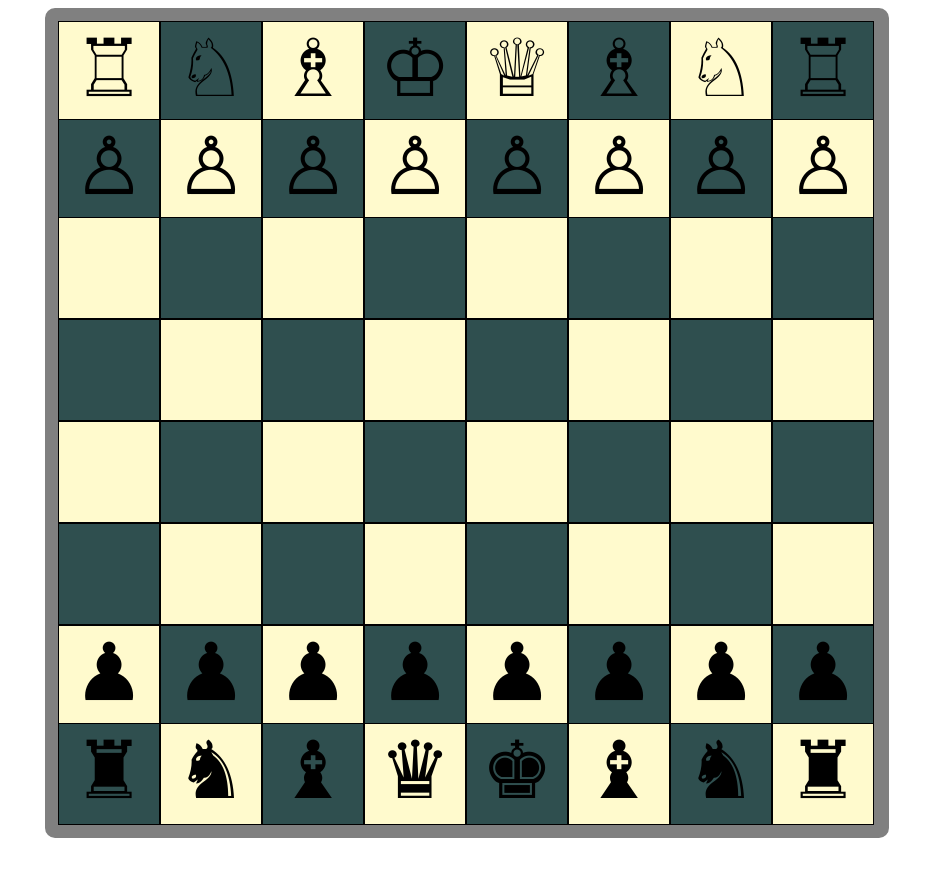
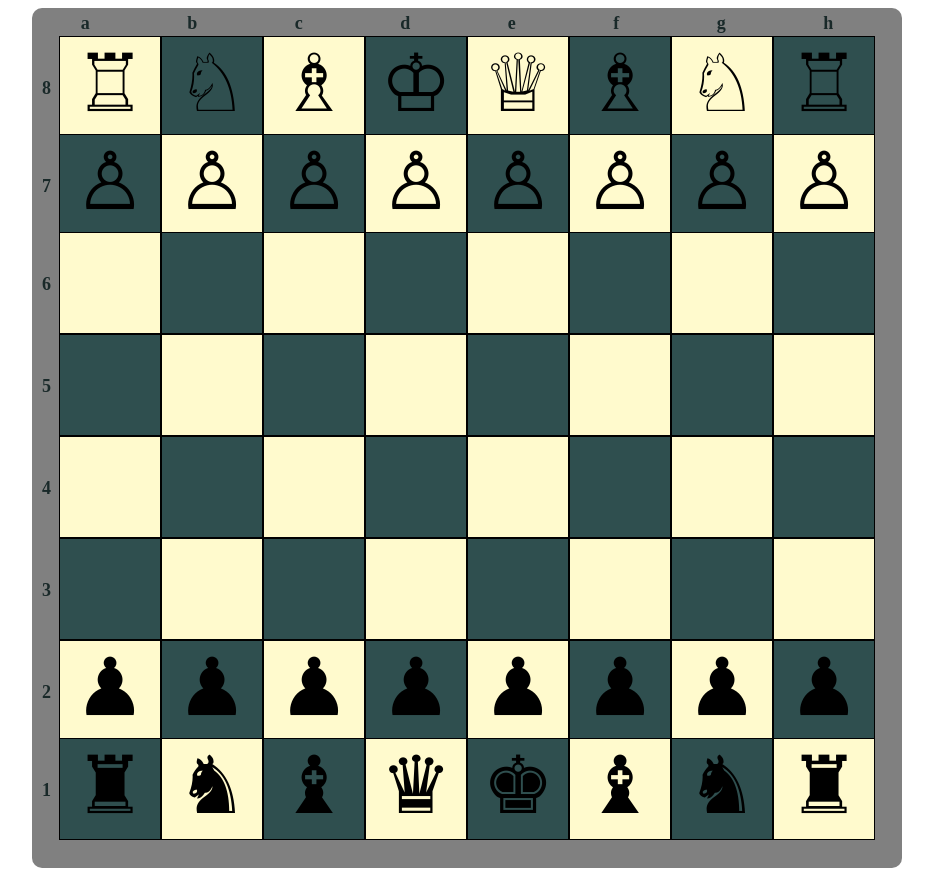
Before and after one commit to Kostya-yak/lab3, a plain HTML site: page index.html in a window 1280 px wide. Shown: the whole page, without its empty margins (173-1106 px from the left). Before the commit the page ends 846 px from the top, so only its background shows below. Drawn offline with Linux system fonts and the light colour scheme.

Commit message:
Change Html and css, add designations

```diff
--- a/index.html
+++ b/index.html
@@ -11,29 +11,42 @@
 
 <div class="container">
     <div>
-        <div>
-            <div class="box white">&#9814;</div>
-            <div class="box black">&#9816;</div>
-            <div class="box white">&#9815;</div>
-            <div class="box black">&#9812;</div>
-            <div class="box white">&#9813;</div>
-            <div class="box black">&#9815;</div>
-            <div class="box white">&#9816;</div>
-            <div class="box black">&#9814;</div>
+        <div class="abc">
+            <p class="abc__text">a</p>
+            <p class="abc__text">b</p>
+            <p class="abc__text">c</p>
+            <p class="abc__text">d</p>
+            <p class="abc__text">e</p>
+            <p class="abc__text">f</p>
+            <p class="abc__text">g</p>
+            <p class="abc__text">h</p>
         </div>
         <div>
-            <div class="box black">&#9817;</div>
-            <div class="box white">&#9817;</div>
-            <div class="box black">&#9817;</div>
-            <div class="box white">&#9817;</div>
-            <div class="box black">&#9817;</div>
-            <div class="box white">&#9817;</div>
-            <div class="box black">&#9817;</div>
-            <div class="box white">&#9817;</div>
+            <div class="qwe">8</div>
+            <div class="box white ">&#9814;</div>
+            <div class="box black ">&#9816;</div>
+            <div class="box white ">&#9815;</div>
+            <div class="box black ">&#9812;</div>
+            <div class="box white ">&#9813;</div>
+            <div class="box black ">&#9815;</div>
+            <div class="box white ">&#9816;</div>
+            <div class="box black ">&#9814;</div>
+        </div>
+        <div>
+            <div class="qwe">7</div>
+            <div class="box black ">&#9817;</div>
+            <div class="box white ">&#9817;</div>
+            <div class="box black ">&#9817;</div>
+            <div class="box white ">&#9817;</div>
+            <div class="box black ">&#9817;</div>
+            <div class="box white ">&#9817;</div>
+            <div class="box black ">&#9817;</div>
+            <div class="box white ">&#9817;</div>
         </div>
     </div>
     <div>
         <div>
+            <div class="qwe">6</div>
             <div class="box white"></div>
             <div class="box black"></div>
             <div class="box white"></div>
@@ -44,6 +57,7 @@
             <div class="box black"></div>
         </div>
         <div>
+            <div class="qwe">5</div>
             <div class="box black"></div>
             <div class="box white"></div>
             <div class="box black"></div>
@@ -56,6 +70,7 @@
     </div>
     <div>
         <div>
+            <div class="qwe">4</div>
             <div class="box white"></div>
             <div class="box black"></div>
             <div class="box white"></div>
@@ -66,6 +81,7 @@
             <div class="box black"></div>
         </div>
         <div>
+            <div class="qwe">3</div>
             <div class="box black"></div>
             <div class="box white"></div>
             <div class="box black"></div>
@@ -78,6 +94,7 @@
     </div>
     <div>
         <div>
+            <div class="qwe">2</div>
             <div class="box white">&#9823;</div>
             <div class="box black">&#9823;</div>
             <div class="box white">&#9823;</div>
@@ -88,6 +105,7 @@
             <div class="box black">&#9823;</div>
         </div>
         <div>
+            <div class="qwe">1</div>
             <div class="box black">&#9820;</div>
             <div class="box white">&#9822;</div>
             <div class="box black">&#9821;</div>
--- a/style.css
+++ b/style.css
@@ -1,10 +1,12 @@
 
 .container{
     width: 100%;
-    max-width: 814px;
+    max-width: 850px;
     margin: 0 auto;
-    border: 15px solid gray;
     border-radius: 10px;
+    padding-right: 20px;
+    padding-bottom: 30px;
+    background-color: grey;
 }
 
 
@@ -24,11 +26,32 @@
 }
 
 
+
 .black:hover{
-background-color: rgb(39, 65, 65);
+    background-color: rgb(39, 65, 65);
 }
 
 .black{
-    /* background-color: rgb(41, 35, 35); */
     background-color: darkslategray;
 }
+
+.abc{
+    display: flex;
+    justify-content: space-around;
+    align-items: center;
+    height: 30px;
+    font-size: 18px;
+    font-weight: bold;
+    color: rgb(25, 41, 41);
+}
+
+.qwe{
+    float: left;
+    font-size: 18px;
+    color: rgb(25, 41, 41);
+    font-weight: bold;
+    margin: 40px 10px 25px 10px;
+
+
+
+}
```
Also changed, not shown: 1 other file.
